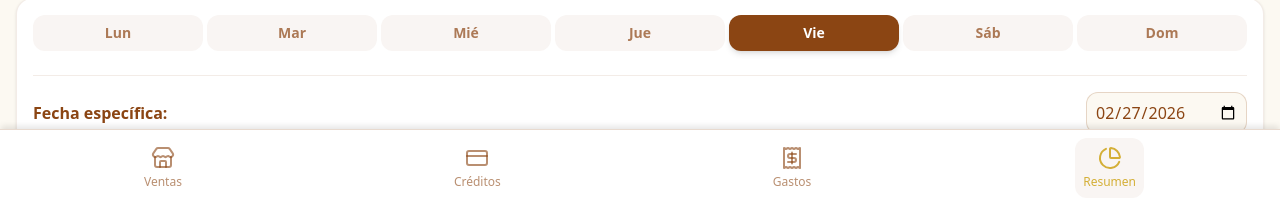
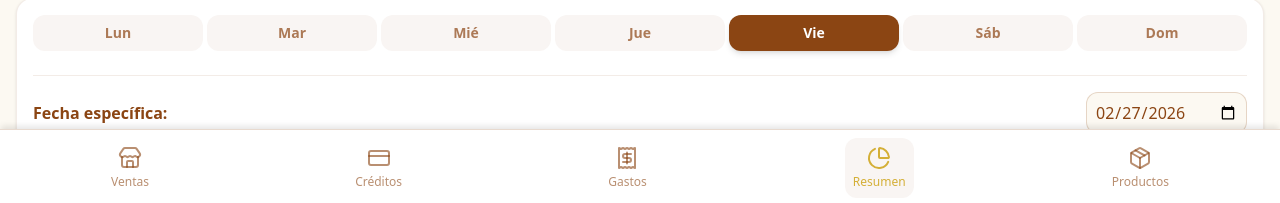
Before and after one commit to nelsonorellanaparra-coder/PanaderiaLYADEV666, a React (Vite) app: page / in a window 1280 px wide. Shown: the part 594-797 px from the top of the page. Built offline with nearby package versions, Linux system fonts and the light colour scheme; no server answers; the database is empty.

Commit message:
Add files via upload

```diff
--- a/src/App.tsx
+++ b/src/App.tsx
@@ -4,14 +4,15 @@
  */
 
 import React, { useState, ReactNode } from 'react';
-import { Store, CreditCard, Receipt, PieChart } from 'lucide-react';
+import { Store, CreditCard, Receipt, PieChart, Package } from 'lucide-react';
 import { motion, AnimatePresence } from 'motion/react';
 import Ventas from './components/Ventas';
 import Creditos from './components/Creditos';
 import Gastos from './components/Gastos';
 import Resumen from './components/Resumen';
+import Productos from './components/Productos';
 
-const TABS = ['ventas', 'creditos', 'gastos', 'resumen'];
+const TABS = ['ventas', 'creditos', 'gastos', 'resumen', 'productos'];
 
 export default function App() {
   const [activeTab, setActiveTab] = useState('resumen');
@@ -102,6 +103,7 @@ export default function App() {
             {activeTab === 'creditos' && <Creditos />}
             {activeTab === 'gastos' && <Gastos />}
             {activeTab === 'resumen' && <Resumen />}
+            {activeTab === 'productos' && <Productos />}
           </motion.div>
         </AnimatePresence>
       </main>
@@ -131,6 +133,12 @@ export default function App() {
           isActive={activeTab === 'resumen'}
           onClick={() => handleTabChange('resumen')}
         />
+        <TabButton
+          icon={<Package />}
+          label="Productos"
+          isActive={activeTab === 'productos'}
+          onClick={() => handleTabChange('productos')}
+        />
       </nav>
     </div>
   );
```
